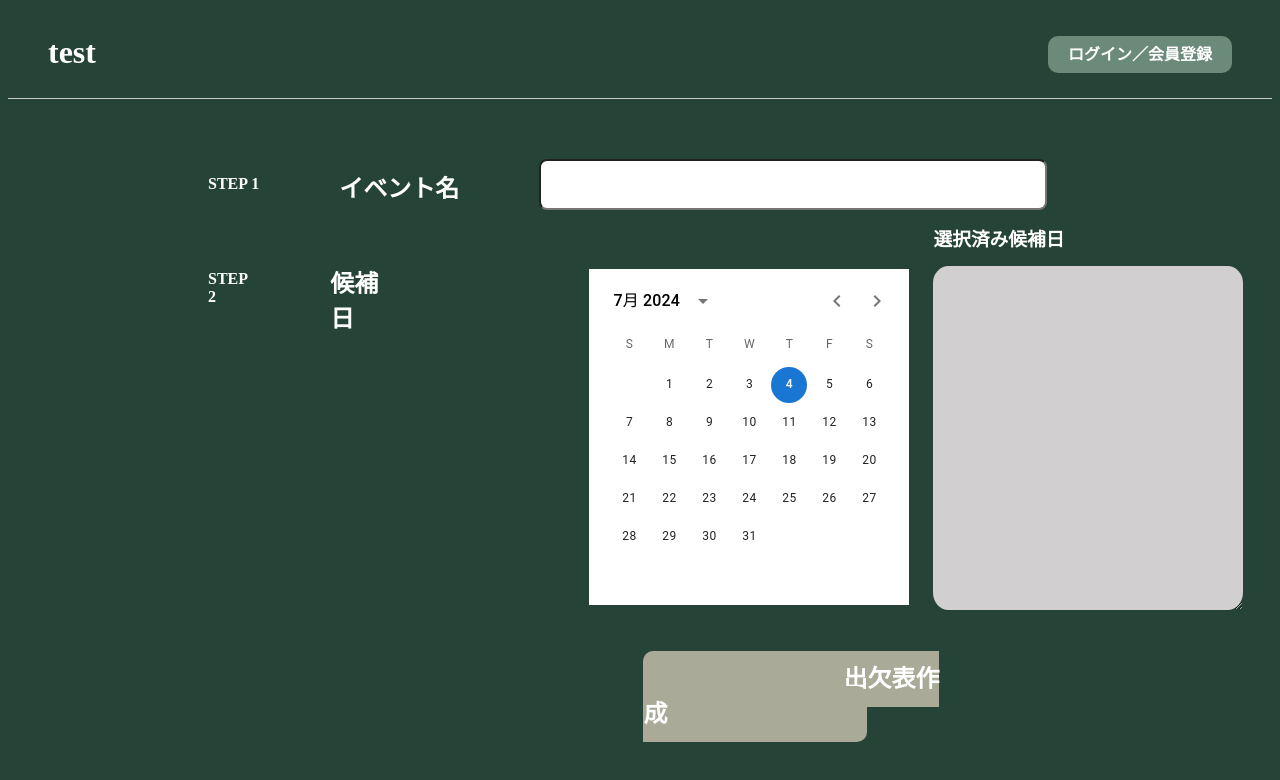
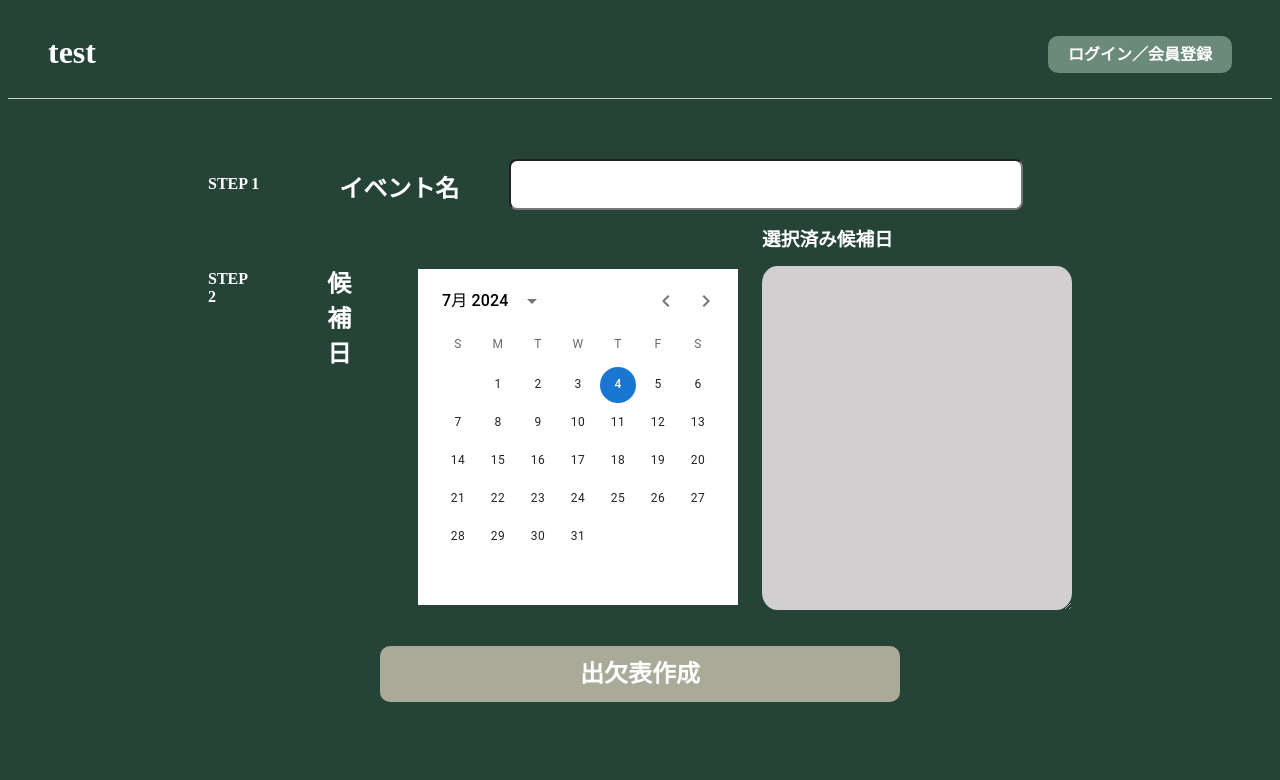
Before and after one commit to tomturner14/nomikaisan, a Next.js app: page / in a window 1280 px wide. Shown: the top 780 px of the page. Built offline with nearby package versions, Linux system fonts and the light colour scheme.

Commit message:
css軽微編集

```diff
--- a/src/app/globals.css
+++ b/src/app/globals.css
@@ -56,7 +56,7 @@ a {
 
 .step1 h2 {
   color: white;
-  padding-right: 80px;
+  padding-right: 50px;
 }
 
 .step1 input {
@@ -64,6 +64,7 @@ a {
   height: 45px;
   border-radius: 8px;
   margin-top: 10px;
+  padding-left: 8px;
 }
 
 .step2 {
@@ -79,16 +80,17 @@ a {
 
 .step2 h2 {
   color: white;
+  padding-right: 50px;
 }
 
 .calendar {
-  padding-left: 200px;
+  /* padding-left: 100px; */
   padding-top: 50px;
 }
 
 .date-section {
   display: flex;
-  height: 550px;
+  /* height: px; */
 }
 
 .date-input-section {
@@ -122,16 +124,16 @@ a {
   display: flex;
   justify-content: center;
   align-items: center;
-  height: 100px;
-  margin-top: 400px;
-  margin-left: -600px;
+  /* height: 100px; */
+  /* margin-top: 100px; */
+  /* margin-left: -100px; */
   /* margin-right: -00px; */
 }
 
 
 .generate-button a {
-  padding: 10px 20px;
-  margin-top: 100px;
+  /* padding: 10px 20px; */
+  /* margin-top: 100px; */
   /* border: #6B8A7A 1px solid; */
   border-radius: 10px;
   background-color: rgb(170, 170, 152);
--- a/src/app/page.js
+++ b/src/app/page.js
@@ -95,9 +95,7 @@ export default function Home() {
                 <textarea className="selected-date-input" value={selectedDates.join('\n')} readOnly/>
               </div>
             </div>
-            {/* <div className="memo">
-              <input type="text" className="memo-input"/>
-            </div> */}
+          </div>
         </div>
           <div className="generate-section">
             <h2 className="generate-button">
@@ -106,6 +104,5 @@ export default function Home() {
           </div>
       </div>
     </div>
-    </div>
   );
 }
```
Lines whose indentation alone changed are shown as unchanged.
